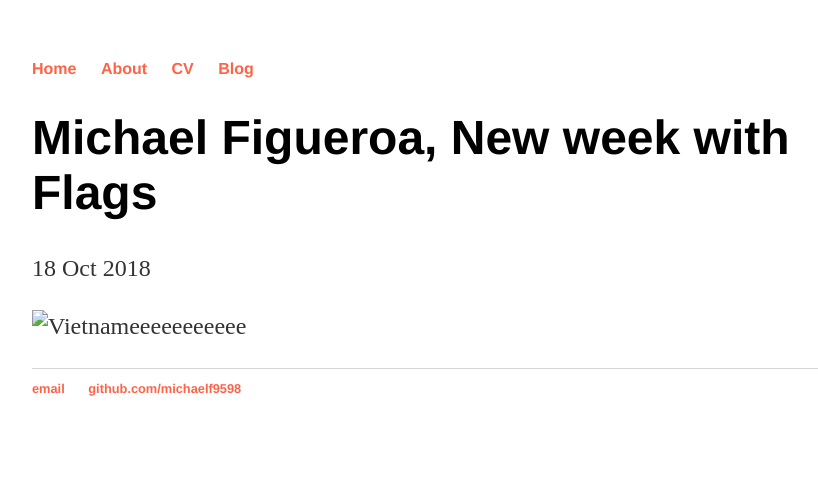
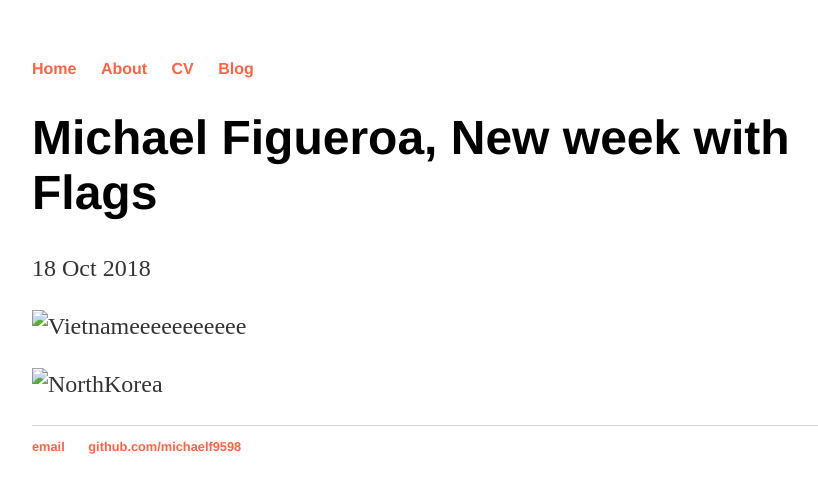
Before and after one commit to michaelf9598/michaelf9598.github.io, a Jekyll site: the page built from _posts/2018-10-18-Flags-n-Stuffies.md, in a window 1280 px wide. Shown: the top 493 px of the page, without its empty margins (160-978 px from the left). Built offline with Jekyll 4.4.1, drawn with Linux system fonts in a browser that asks for light colours.

Commit message:
Update 2018-10-18-Flags-n-Stuffies.md

```diff
--- a/_posts/2018-10-18-Flags-n-Stuffies.md
+++ b/_posts/2018-10-18-Flags-n-Stuffies.md
@@ -5,3 +5,5 @@ date: 2018-10-18
 ---
 
 ![Vietnameeeeeeeeeee](/images/Vietnameeeeeeeeeee.png)
+
+![NorthKorea](/images/NorthKorea.png)
```
